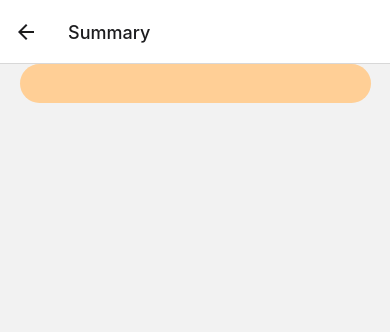
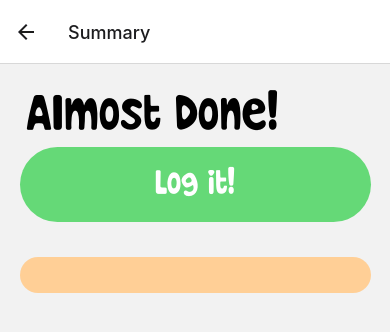
Before and after one commit to JosephLiao542211/Qhacks-2024-DeerJournal, a React Native app in the folder App/: screen /Summary in a window 390 px wide. Shown: the top 332 px of the page. Built offline with nearby package versions, Linux system fonts and the light colour scheme.

Commit message:
Frontend stuff

```diff
--- a/App/Components/JournalPage.jsx
+++ b/App/Components/JournalPage.jsx
@@ -1,12 +1,12 @@
 import React from 'react';
-import { StyleSheet, Text, View } from 'react-native';
+import { StyleSheet, Text, View, ScrollView } from 'react-native';
 
 const JournalPage = ({ text }) => {
   return (
     <View>
-        <View style={styles.container}>
-        <Text style={styles.p1}>{text}</Text>
-        </View>
+        <ScrollView style={styles.container} >
+          <Text style={styles.p1}>{text}</Text>
+        </ScrollView>
     </View>
 
   );
@@ -17,7 +17,8 @@ const styles = StyleSheet.create({
 
         padding: "5%",
         backgroundColor:"#FFCF96",
-        marginHorizontal:"5%",
+
+        marginTop:"10%",
         height: "100%",
         borderRadius: 24,
 
@@ -25,6 +26,9 @@ const styles = StyleSheet.create({
     },
 
     p1:{
+      fontFamily: "Dolpino",
+      fontSize: 18,
+      color: "#000000",
 
     }
 
--- a/App/Components/VisionBoard.jsx
+++ b/App/Components/VisionBoard.jsx
@@ -2,8 +2,9 @@ import React, { useState, useRef, useEffect } from "react";
 import { View, Image, ScrollView, StyleSheet, Dimensions, FlatList } from "react-native";
 import * as FileSystem from "expo-file-system";
 import { useGoals } from "../goalsContext";
+import GenBtn from "./GenBtn";
 
-const VisionBoard = () => {
+const VisionBoard = ({navigation}) => {
   const { goalImageUrlPairs } = useGoals();
   const imageUrls = Object.values(goalImageUrlPairs);
   const images = imageUrls ? [...imageUrls] : [];
@@ -12,13 +13,20 @@ const VisionBoard = () => {
 
 
   return (
+    <View>
+
+
     <FlatList
+      style={styles.container}
       data={images}
       keyExtractor={(item, index) => index.toString()}
       renderItem={({ item }) => (
         <Image source={{ uri: item }} style={styles.image} />
       )}
     />
+    <GenBtn pressed={() => navigation.navigate("Home")} text={"Return Home"} bg={"#86A7FC"} ></GenBtn>
+
+    </View>
   );
 };
 
@@ -32,7 +40,9 @@ const styles = StyleSheet.create({
   image: {
     width: Dimensions.get("window").width,
     height: 200,
-    right: 30,
+    borderRadius:20,
+    margin: "5%",
+    // right: 30,
     resizeMode: "cover",
   },
   pagination: {
--- a/App/HomeScreen.js
+++ b/App/HomeScreen.js
@@ -111,6 +111,7 @@ const HomeScreen = ({ navigation }) => {
             </View>
           </Pressable>
       </View>
+
     </ScrollView>
   );
 };
@@ -257,7 +258,7 @@ const styles = StyleSheet.create({
   },
   flag: {
     // position: 'relative', // Use relative positioning
-    top: 14,
+    top: 20,
   },
   clock: {
     // position: 'relative', // Use relative positioning
--- a/App/PastLogs.jsx
+++ b/App/PastLogs.jsx
@@ -1,44 +1,88 @@
-import { StatusBar } from 'expo-status-bar';
+import React, { useState } from 'react';
 import { StyleSheet, Text, View, Button } from 'react-native';
+import DateSelector from './Components/Date';
 import JournalPage from './Components/JournalPage';
-import DateTimeSelector from './Components/DatetimeSelector';
-import DateSelector from './Components/Date';
-import TranscriptionComponent from './Components/Transcription';
 
-const PastLogs = ({datetime}) => {
+const PastLogs = ({ datetime }) => {
+  const [selectedDate, setSelectedDate] = useState(datetime || new Date());
+
+  const incrementDay = () => {
+    const newDate = new Date(selectedDate);
+    newDate.setDate(newDate.getDate() + 1);
+    setSelectedDate(newDate);
+  };
+
+  const decrementDay = () => {
+    const newDate = new Date(selectedDate);
+    newDate.setDate(newDate.getDate() - 1);
+    setSelectedDate(newDate);
+  };
+
+  const getRandomText = () => {
+    // Random text array
+    const randomTexts = [
+      "Today was a great day! The weather was beautiful, and I spent the morning walking in the park. In the afternoon, I met up with some friends for lunch and had a wonderful time catching up. In the evening, I watched my favorite movie and enjoyed a cozy night in.",
+"Feeling awesome today! I woke up full of energy and ready to take on the day. After a healthy breakfast, I went for a refreshing run in the neighborhood. The rest of the day went smoothly, and I accomplished everything on my to-do list.",
+"It's a wonderful day! The sun is shining brightly, and there's a gentle breeze in the air. I started my day with some yoga and meditation, feeling grateful for the present moment. Later, I went for a bike ride and explored some new paths in the countryside.",
+"Had a productive day! I tackled several projects at work and made significant progress. In the afternoon, I attended a productive meeting with my team and contributed some innovative ideas. Overall, I feel accomplished and satisfied with what I've achieved today.",
+"This is Filler text! It's often used as a placeholder or temporary content in a document or application. While it doesn't convey any meaningful information, it serves the purpose of demonstrating how the layout or design would look with actual text. Despite its lack of meaning, filler text can still be formatted or styled to match the intended appearance of the final content."
+
+      // Add more random texts as needed
+    ];
+
+    // Get the day of the week (0 for Sunday, 1 for Monday, ..., 6 for Saturday)
+    const dayOfWeek = selectedDate.getDay();
+
+    // Use modulus to cycle through the random texts array based on the day of the week
+    const index = dayOfWeek % randomTexts.length;
+
+    return randomTexts[index];
+  };
+
   return (
-    <View>
+    <View style={styles.container}>
       <View style={styles.heading}>
-
         <Text style={styles.h3}>
           Choose a date:
         </Text>
+      </View>
+      <View style={styles.dateContainer}>
+        <Button title="-" onPress={decrementDay} />
 
-         <DateSelector></DateSelector>
+        <Text style={styles.dateText}>{selectedDate.toDateString()}</Text>
 
+        <Button title="+" onPress={incrementDay} />
 
       </View>
-
-        <View style={styles.heading}>
-            <Text> {datetime} </Text>
-        </View>
-          <JournalPage text="asdasasd2123dasd" > </JournalPage>
+      <JournalPage text={getRandomText()} />
     </View>
   );
 };
 
 const styles = StyleSheet.create({
   heading: {
-        marginHorizontal:"5%",
-        marginTop:"5%"
+    marginHorizontal: "5%",
+    marginTop: "5%"
+  },
+  container: {
+    flex: 1,
+    margin: "5%",
   },
   h3: {
     fontFamily: "Dolpino",
     fontSize: 18,
-        color:"#000000",
-
+    color: "#000000",
   },
-
+  dateContainer: {
+    flexDirection: 'row',
+    justifyContent: 'space-between',
+    alignItems: 'center',
+    marginHorizontal: 20,
+    marginTop: 10,
+  },
+  dateText: {
+    fontSize: 18,
+  },
 });
 
 export default PastLogs;
--- a/App/SummaryJournal.js
+++ b/App/SummaryJournal.js
@@ -3,13 +3,19 @@ import React, { useState, useEffect } from 'react';
 import { StyleSheet, Text, View, Button, ScrollView } from 'react-native';
 import JournalPage from './Components/JournalPage';
 import { useRoute } from '@react-navigation/native';
+import GenBtn from './Components/GenBtn';
 
-const SummaryJournal = () => {
+const SummaryJournal = ({navigation}) => {
   const route = useRoute();
   return (
 
 
-      <JournalPage text = {route.params?.response} />
+      <View style={styles.container}>
+        <Text style={styles.h1} >Almost Done!</Text>
+        <GenBtn pressed={() => navigation.navigate("Home")} text={"Log it!"} bg={"#65D977"} ></GenBtn>
+        <JournalPage text = {route.params?.response} />
+
+      </View>
 
 
 
@@ -19,7 +25,8 @@ const SummaryJournal = () => {
 const styles = StyleSheet.create({
   container: {
     flex: 1,
-    padding: 10,
+    margin:"5%",
+
   },
   scrollContainer: {
     // Margin at bottom
@@ -28,6 +35,13 @@ const styles = StyleSheet.create({
     marginBottom: 90, // Margin at bottom
     alignItems: 'center',
   },
+
+  h1:{
+    fontFamily: "Dolpino",
+    fontSize: 50,
+    padding:"2%",
+    color:"#000",
+  }
 });
 
 export default SummaryJournal;
```
Also changed, not shown: App/assets/Text.txt (added), 1 other file (tests, documents, lock files or other folders). Lines whose indentation alone changed are shown as unchanged.
